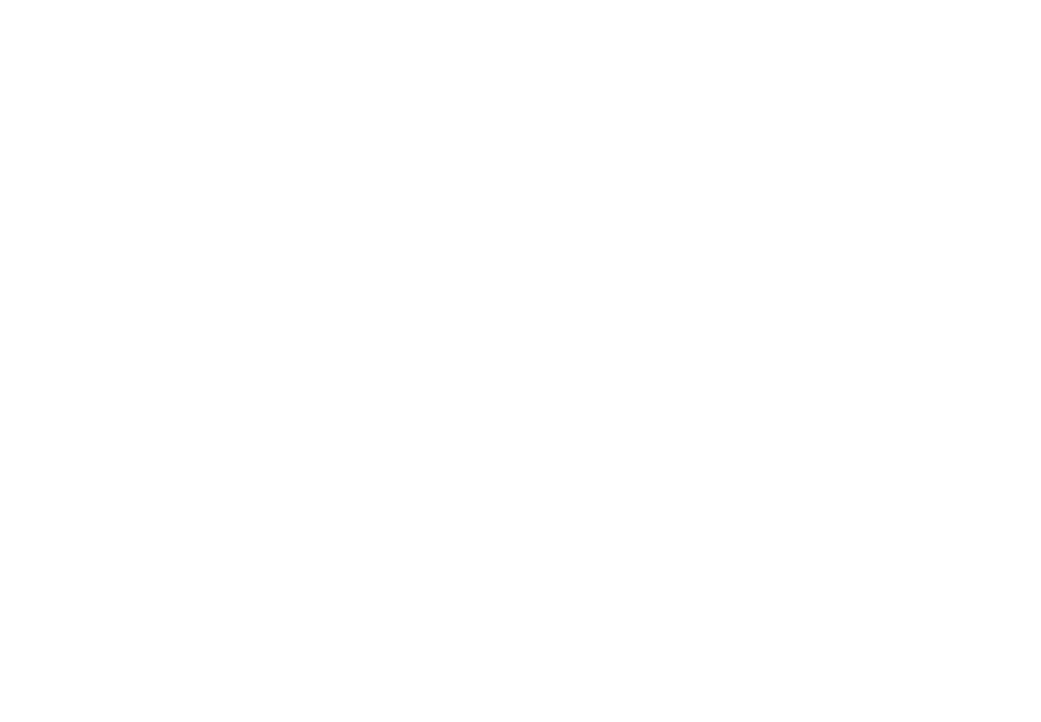
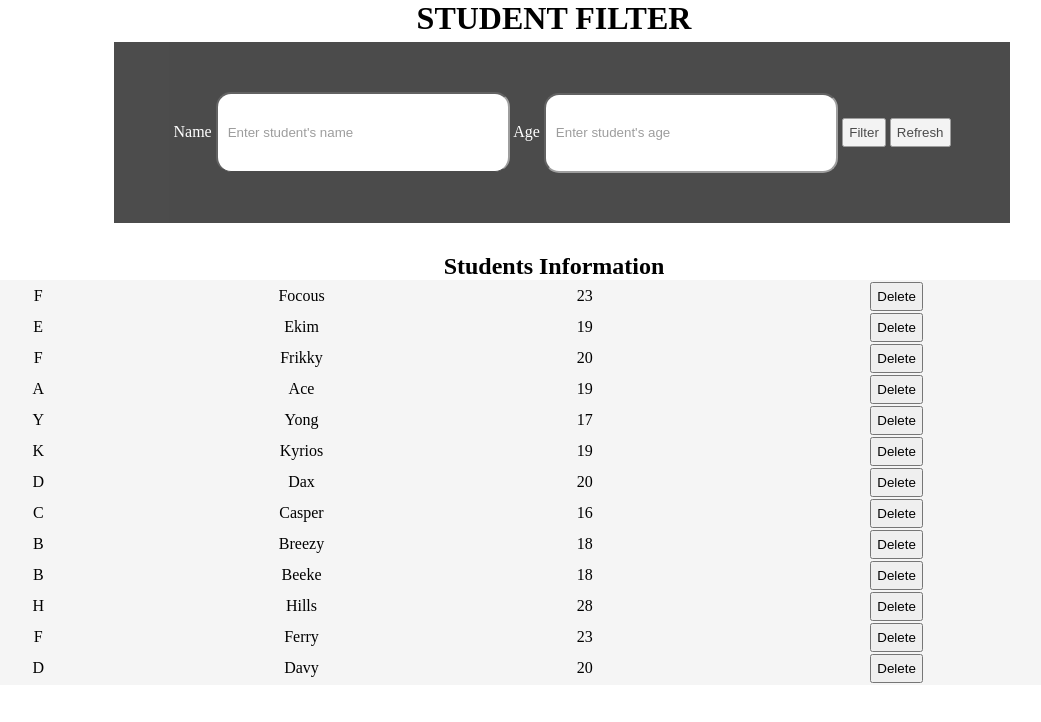
Before and after one commit to JaffDavy/DOM-Manipulation, a plain HTML site: page index.html in a window 1280 px wide. Shown: the whole page, without its empty margins (86-1127 px from the left). Drawn offline with Linux system fonts and the light colour scheme.

Commit message:
complet dom manipulation

```diff
--- a/assets/styles/styles.css.css
+++ b/assets/styles/styles.css.css
@@ -0,0 +1,58 @@
+* {
+  box-sizing: border-box;
+  margin: 0;
+  padding: 0;
+}
+
+button {
+  padding: 5px;
+}
+
+h1 {
+  text-align: center;
+}
+
+#name-input {
+  width: 23vw;
+  height: 10vh;
+  border-radius: 15px;
+  padding: 10px;
+  border-bottom: 1px solid black;
+}
+
+#age-input {
+  width: 23vw;
+  height: 10vh;
+  border-radius: 15px;
+  padding: 10px;
+}
+
+#students-list {
+  list-style: none;
+  box-shadow: 0 0 20px black;
+  transition: transform 0.3s ease-in-out;
+}
+
+form {
+  background-color: rgb(0, 0, 0);
+  opacity: 0.7;
+  color: white;
+  padding: 50px;
+  width: 70vw;
+  margin-top: 5px;
+  margin-bottom: 30px;
+  margin-left: 200px;
+  text-align: center;
+}
+
+table {
+  margin-left: 70px;
+  text-align: center;
+  width: 90%;
+  background-color: whitesmoke ;
+  box-shadow: 0, 0, 20px black;
+}
+
+h2 {
+  text-align: center;
+}
--- a/index.html
+++ b/index.html
@@ -3,9 +3,31 @@
 <head>
     <meta charset="UTF-8">
     <meta name="viewport" content="width=device-width, initial-scale=1.0">
-    <title>Document</title>
+    <link rel="stylesheet" href="./assets/styles/styles.css.css">
+    <title>DOM Manipulation</title>
 </head>
 <body>
-
+    <h1>STUDENT FILTER</h1>
+    <form id="filterForm">
+        <label for="name">Name</label>
+        <input type="text" id="name-input" placeholder="Enter student's name">
+        <label for="age">Age</label>
+        <input type="text" id="age-input" placeholder="Enter student's age">
+        <button type="button" onclick="filterStudents(students)">Filter</button>
+        <button type="button" onclick="refreshPage()">Refresh</button>
+    </form>
+    <section>
+        <h2 class="title">Students Information</h2>
+    <table id="student-list">
+        <tr id="th">
+            <div id="initials"><th>Initials</th></div>
+            <div id="name"><th>Name</th></div>
+            <div id="age"><th>Age</th></div>
+            <th id="delete">Delete</th>
+        </tr>
+    </table>
+</section>
+    <p id="result"></p>
+    <script src="./index.js"></script>
 </body>
 </html>
--- a/index.js
+++ b/index.js
@@ -0,0 +1,116 @@
+let students = [
+    {name: 'Focous', age: 23},
+    {name: 'Ekim', age:  19},
+    {name: 'Frikky', age: 20},
+    {name: 'Ace', age: 19},
+    {name: 'Yong', age: 17},
+    {name: 'Kyrios', age: 19},
+    {name: 'Dax', age: 20},
+    {name: 'Casper', age: 16},
+    {name: 'Breezy', age: 18},
+    {name: 'Beeke', age: 18},
+    {name: 'Hills', age: 28},
+    {name: 'Ferry', age: 23},
+    {name: 'Davy', age: 20},
+]
+
+function initials(string) {
+    let initial = string[0]
+    for (let i = 0; i <= string.length - 1; i++) {
+        if (string[i] === ' ') {
+            initial += '.' + string[i + 1]
+        }
+    }
+    return initial
+}
+
+let stud
+function searchStudent(stud) {
+
+    return `
+    <tr>
+       <td>${initials(stud.name)}</td>
+       <td>${stud.name}</td>
+       <td>${stud.age}</td>
+       <td><button id ="delete" class = "delete-btn">Delete</button></td>
+    </tr>`
+}
+
+function displayStudents (students) {
+    const studentsList = document.getElementById('student-list')
+    studentsList.innerHTML = ''
+
+    students.forEach((stud) => {
+        // const listItem = document.createElement('li')
+        // listItem.textContent = students
+        studentsList.innerHTML += searchStudent(stud)
+        // studentsList.appendChild(listItem)
+    })
+}
+displayStudents(students)
+
+// function filterStudents() {
+//     const filterdData = students.filter(stud => stud.age < 25)
+//     displayStudents(filterdData)
+//     const nameInput = document.getElementById('name-input').value.toLowerCase()
+//     const ageInput = parseInt(document.getElementById('age-input').value)
+//     const matchingStudent = students.find(student => {
+//         const lowerCaseName = student.name.toLocaleLowerCase()
+//         const matchesName = lowerCaseName.includes(nameInput)
+//         const matchesAge = isNaN(ageInput) || student.age === ageInput
+
+//         return matchesName && matchesAge
+//     })
+
+//     const resultElement = document.getElementById('student-list')
+//     if (matchingStudent) {
+//         resultElement.textContent = `matching student: ${matchingStudent.name}`
+//     } else {
+//         resultElement.textContent = 'no matching student found.'
+//     }
+// }
+
+const filterStudents = ()=> {
+
+    const nameInput = document.getElementById('name-input').value.toLowerCase()
+    const ageInput = parseInt(document.getElementById('age-input').value)
+
+    if(nameInput){
+    const filterdData = students.filter(student => student.name.toLocaleLowerCase().includes(nameInput.toLocaleLowerCase()))
+    console.log("filter students", filterdData);
+    displayStudents(filterdData)
+
+    }
+    else if(ageInput){
+    const filterdData = students.filter(student =>  student.age === +ageInput)
+    console.log("filter students", filterdData);
+    displayStudents(filterdData)
+
+    }
+
+    console.log("filter students", filterdData);
+    displayStudents(filterdData)
+}
+
+const refreshPage = () => {
+    location.reload()
+}
+
+function userDelete() {
+    const deleteButton = document.querySelectorAll('.delete-btn')
+
+    deleteButton.forEach((btn, index) => {
+        btn.addEventListener('click', () => {
+            // Get the age of the student to be deleted
+            const ageToDelete = students[index].age;
+
+            // Remove all students with the same age from the array
+            const updatedStudents = students.filter(student => student.age !== ageToDelete);
+            students = updatedStudents;
+
+            // Update the display
+            displayStudents(updatedStudents);
+        });
+    });
+}
+userDelete();
```
